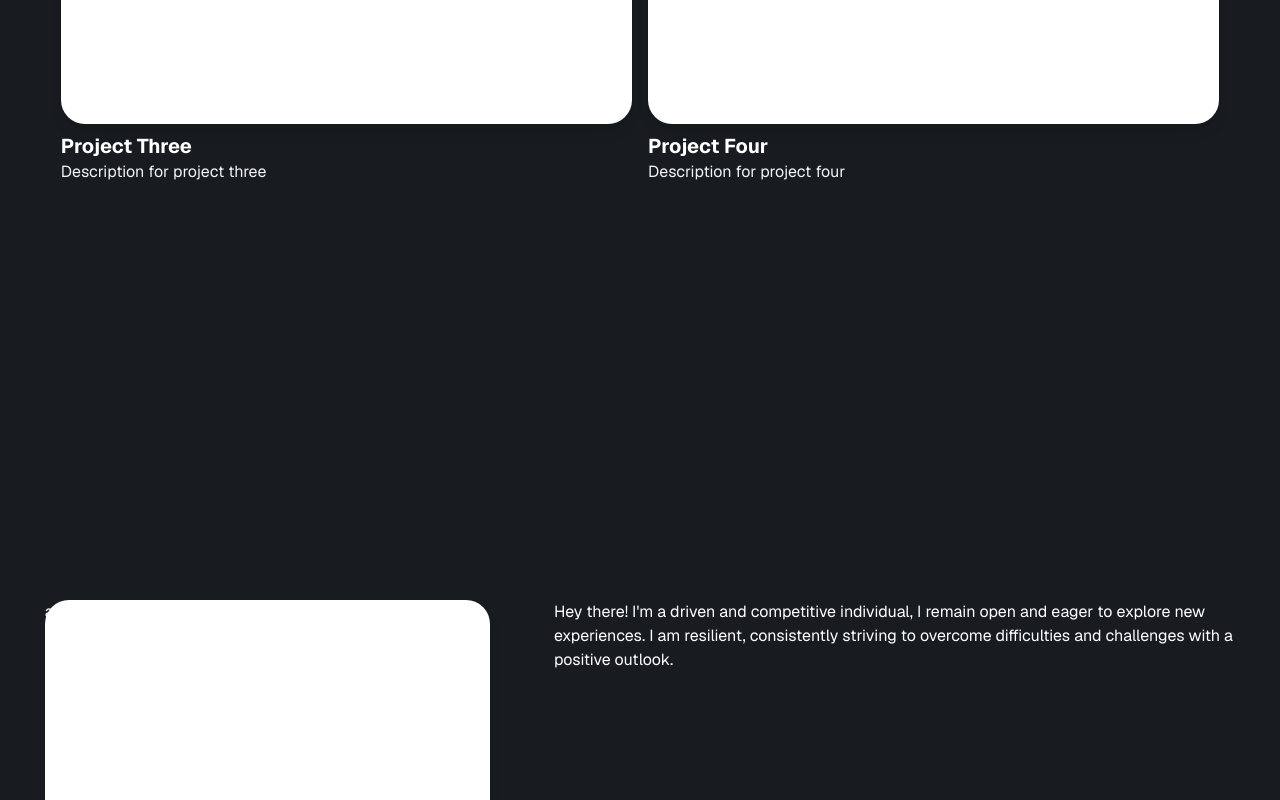
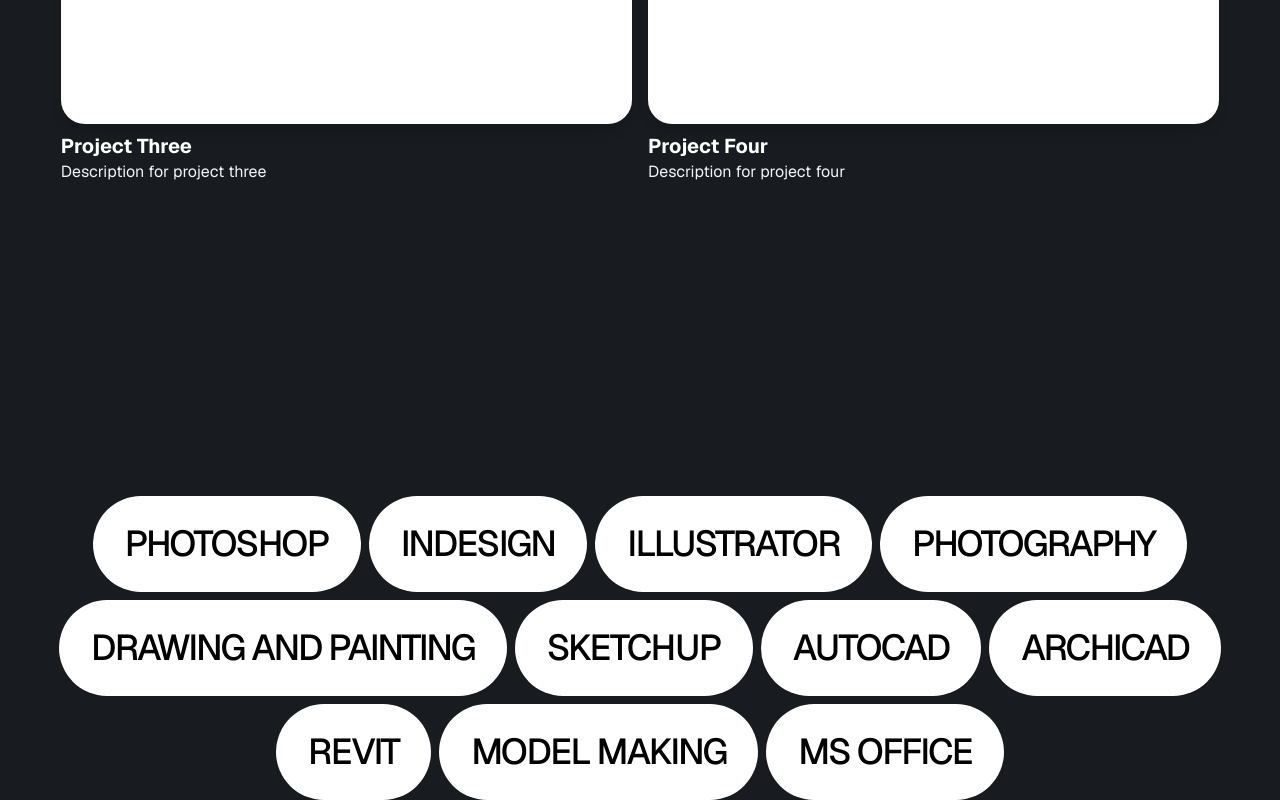
Before and after one commit to leykunbrhnu/leykun_portfolio_website, a Next.js app: page / in a window 1280 px wide. Shown: the part 2000-2800 px from the top of the page. Built offline with nearby package versions, Linux system fonts and the light colour scheme.

Commit message:
added skills and experiance sections

```diff
--- a/app/page.js
+++ b/app/page.js
@@ -3,6 +3,8 @@
 import Footer from "@/components/sections/footer"
 import Projects from "@/components/sections/projects";
 import AboutMe from "@/components/sections/about-me";
+import Skills from "@/components/sections/skills";
+import Experiences from "@/components/sections/experiences";
 
 export default function Home() {
   return (
@@ -11,6 +13,8 @@
         <NavMenu />
         <Hero />
         <Projects />
+        <Skills />
+        <Experiences />
         <AboutMe />
         <Footer />
       </div>
--- a/components/sections/about-me.jsx
+++ b/components/sections/about-me.jsx
@@ -1,11 +1,11 @@
 export default function AboutMe() {
     return (
         <div
-            id="about-me"
-            className="w-full flex flex-col items-start justify-between space-x-16 overflow-hidden lg:flex-row py-[200px] space-y-6 lg:space-y-0"
+            id="about"
+            className="w-full flex flex-col items-start justify-between overflow-hidden lg:flex-row py-[200px] space-y-6 lg:space-y-0 lg:space-x-16"
         >
             <div className="bg-white h-[500px] w-full lg:w-[80%] rounded-3xl shadow-lg hover:shadow-xl transition-shadow duration-300">
-                as
+                image goes here
             </div>
 
             <div>
--- /dev/null
+++ b/components/sections/experiences.jsx
@@ -0,0 +1,22 @@
+import { EXPERIENCES } from "@/constants/data"
+
+export default function Experiences() {
+    return (
+        <div
+            id="experiances"
+            className="flex flex-col w-full justify-between py-[250px] space-y-2"
+        >
+            {
+                EXPERIENCES.map((experience, index) => (
+                    <div key={index} className="flex flex-col space-y-4 py-8 border-b-[0.2px]">
+                        <div className="w-full flex items-start justify-between pb-8 flex-col lg:flex-row space-y-3 lg:space-y-0">
+                            <p className="text-4xl font-medium uppercase lg:text-6xl">{experience.role}</p>
+                            <p className="text-white/70">{experience.period} <span className="text-yellow-300">{`(${experience.duration})`}</span></p>
+                        </div>
+                        <p className="text-xl text-white/70">{experience.description}</p>
+                    </div>
+                ))
+            }
+        </div>
+    )
+}
--- a/components/sections/hero.jsx
+++ b/components/sections/hero.jsx
@@ -1,9 +1,11 @@
 const Hero = () => {
   return (
-    <div className="flex items-end justify-between h-screen pb-12 lg:space-x-10 flex-col lg:flex-row">
+    <div
+      id="#hero"
+      className="flex items-end justify-between h-screen pb-12 lg:space-x-10 flex-col lg:flex-row">
       <div className="flex flex-col flex-[8] space-y-12 lg:flex-[2] justify-end pb-24 lg:pb-0">
-        <p className="text-2xl opacity-75">A driven and competitive individual, I remain open and eager to explore new experiences. I am resilient, consistently striving to overcome difficulties and challenges with a positive outlook.</p>
-        <h1 className="tracking-tighter text-[90px] leading-[0.8em] lg:text-[160px] lg:leading-[0.87em]">
+        <p className="text-xl opacity-75 lg:text-2xl">A driven and competitive individual, I remain open and eager to explore new experiences. I am resilient, consistently striving to overcome difficulties and challenges with a positive outlook.</p>
+        <h1 className="tracking-tighter text-[60px] leading-[0.8em] lg:text-[160px] lg:leading-[0.87em]">
           Architecture <br />
           Student
         </h1>
--- a/components/sections/nav-menu.jsx
+++ b/components/sections/nav-menu.jsx
@@ -9,8 +9,8 @@
   return (
     <header className="fixed top-0 left-0 right-0 z-50 py-8 px-3">
       <div className="flex items-center p-4 px-2 justify-between md:px-6 container max-w-screen-xl mx-auto bg-white text-black rounded-full">
-        <Link href="/" className="flex items-center space-x-2">
-          <span className="text-2xl font-semibold text-black tracking-tighter">Leykun Birhanu</span>
+        <Link href="/" className="flex items-center justify-center space-x-2 flex-1">
+          <span className="text-2xl font-semibold text-black tracking-[-2px]">Leykun Birhanu</span>
         </Link>
 
         {/* Desktop Navigation */}
@@ -18,11 +18,11 @@
           <Link href="#projects" className="font-medium text-black/70 transition-colors hover:text-black">
             Projects
           </Link>
-          <Link href="#internship" className="font-medium text-black/70 transition-colors hover:text-black">
-            Internship
+          <Link href="#skills" className="font-medium text-black/70 transition-colors hover:text-black">
+            Skills
           </Link>
-          <Link href="#work" className="font-medium text-black/70 transition-colors hover:text-black">
-            Work
+          <Link href="#experiences" className="font-medium text-black/70 transition-colors hover:text-black">
+            experiences
           </Link>
           <Link href="#about" className="font-medium text-black/70 transition-colors hover:text-black">
             About Me
--- /dev/null
+++ b/components/sections/skills.jsx
@@ -0,0 +1,20 @@
+import { Button } from "../ui/button";
+
+import { SKILLS } from "@/constants/data"
+
+export default function Skills() {
+    return (
+        <div
+            id="skills"
+            className="flex items-center justify-center gap-2 flex-wrap w-full py-24"
+        >
+            {
+                SKILLS.map((skill, index) => (
+                    <Button variant="secondary" size='lg' className="rounded-full px-4 bg-white text-2xl tracking-tighter uppercase py-8 text-black hover:bg-yellow-500/90 lg:text-4xl lg:px-8 lg:py-12" key={index}>
+                        {skill}
+                    </Button>
+                ))
+            }
+        </div>
+    )
+}
--- a/constants/data.js
+++ b/constants/data.js
@@ -1,4 +1,4 @@
-export const projects = [
+export const PROJECTS = [
     {
         id: "",
         name: "",
@@ -7,3 +7,46 @@
         img: ""
     }
 ]
+
+export const SKILLS = [
+    'Photoshop',
+    'InDesign',
+    'Illustrator',
+    'Photography',
+    'Drawing and Painting',
+    'SketchUp',
+    'AutoCAD',
+    'ArchiCAD',
+    'Revit',
+    'Model Making',
+    'MS Office',
+
+]
+
+
+export const EXPERIENCES = [
+    {
+        id: 'Ethiopian Construction and Works Corporation',
+        role: "Architect Intern",
+        period: "June 2024",
+        duration: "3 months",
+        location: "Addis Ababa, Ethiopia",
+        description: "I completed a three-month internship program during which I learned about professionalism and work ethic while also developing my AutoCAD skills. I worked on multiple projects in collaboration with my colleagues."
+    },
+    {
+        id: 'YeBen Endowment Fund - Head Content, Content Editor and Graphics Designing',
+        role: "Head Content, Content Editor and Graphics Designing",
+        period: "Jan 2024 - Current",
+        duration: '9 months',
+        location: "Addis Ababa, Ethiopia",
+        description: "9 months work experience, by which I have done variety of works. I started as a volunteer and then worked as an intern until I finally got accepted to be an employee and a member of the PR team"
+    },
+    {
+        id: "Voluntary Activities - In a Rotaract club, University and YeBen",
+        role: "Volunteer",
+        period: "March 2023 - Current",
+        duration: "1yr 9 months",
+        location: "Addis Ababa, Ethiopia",
+        description: "I have been an active person since high school, participating in numerous clubs and activities to develop my skills and to contribute my share to the community"
+    }
+]
```
